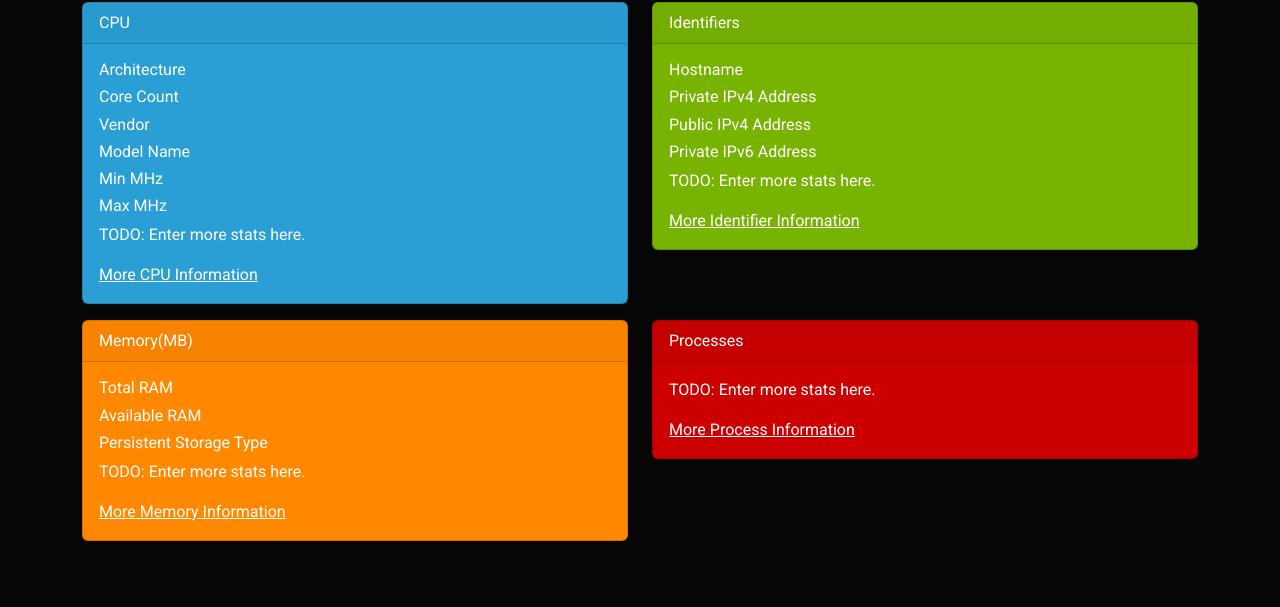
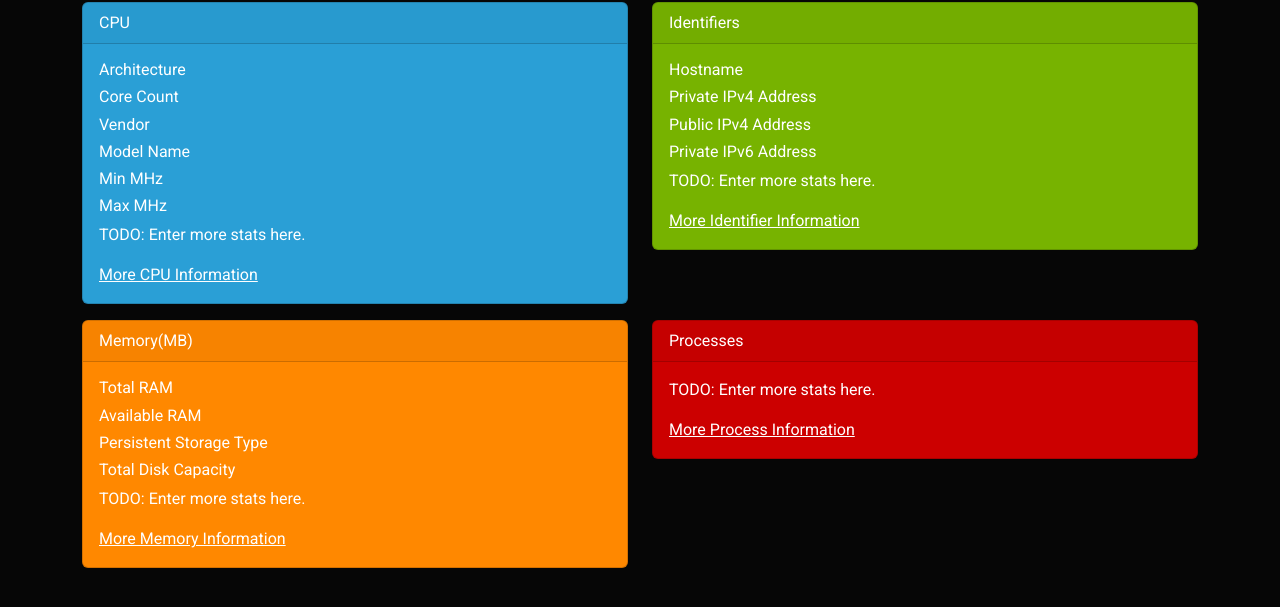
Before and after one commit to PhilipWright96/SystemReporter, a website with bundled scripts: page index.html in a window 1280 px wide. Shown: the part 175-782 px from the top of the page. Built offline with nearby package versions, Linux system fonts and the light colour scheme.

Commit message:
Show memory info on html

```diff
--- a/index.html
+++ b/index.html
@@ -71,6 +71,7 @@
                 <h6 id="MemTotal">Total RAM</h6>
                 <h6 id="MemAvailable">Available RAM</h6>
                 <h6 id="PersistantStorageType">Persistent Storage Type</h6>
+                <h6 id="TotalDiskCapacity">Total Disk Capacity</h6>
                 <p class="card-text">TODO: Enter more stats here.</p>
                 <a href="#" class="text-white">More Memory Information</a>
               </div>
```
